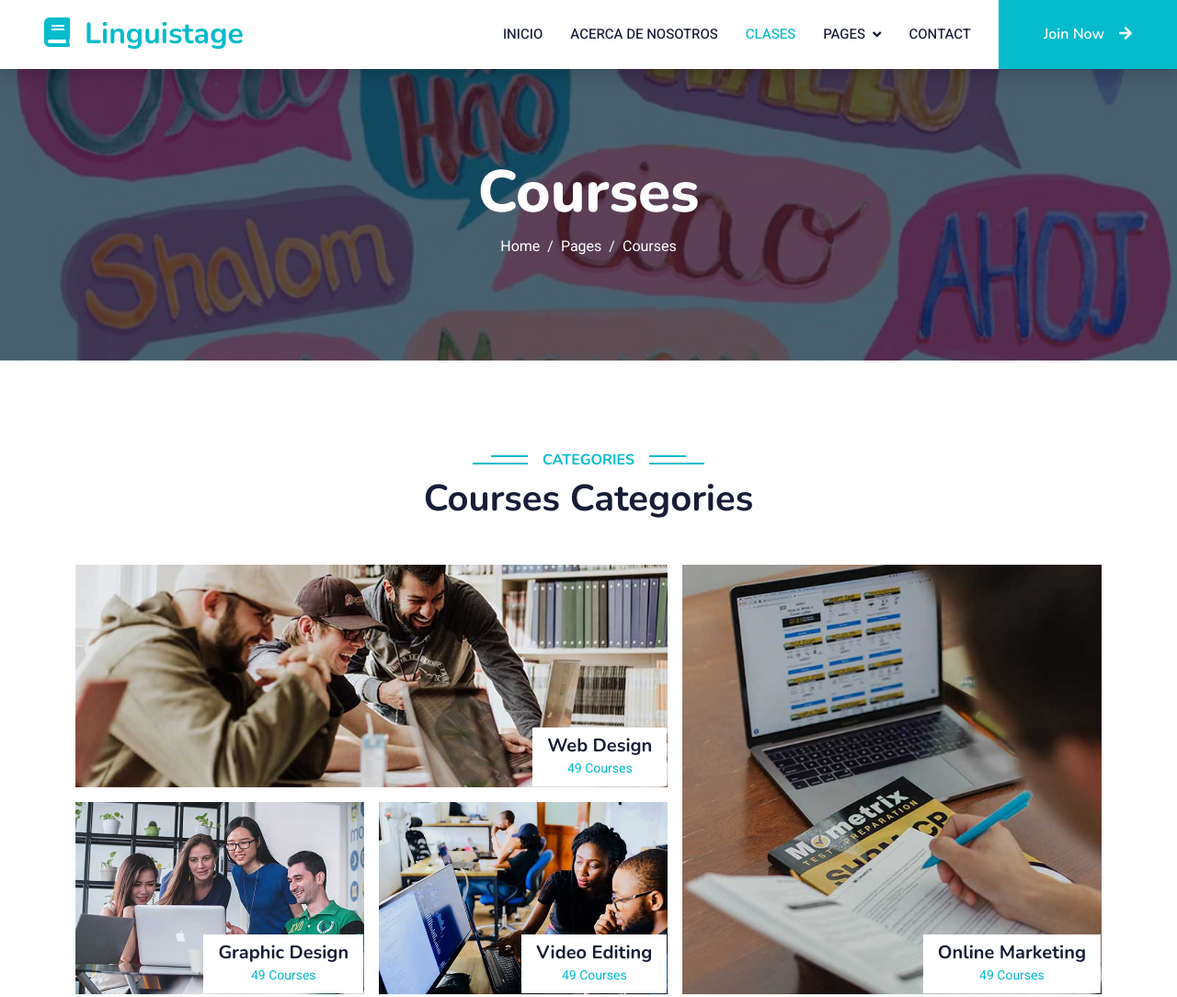
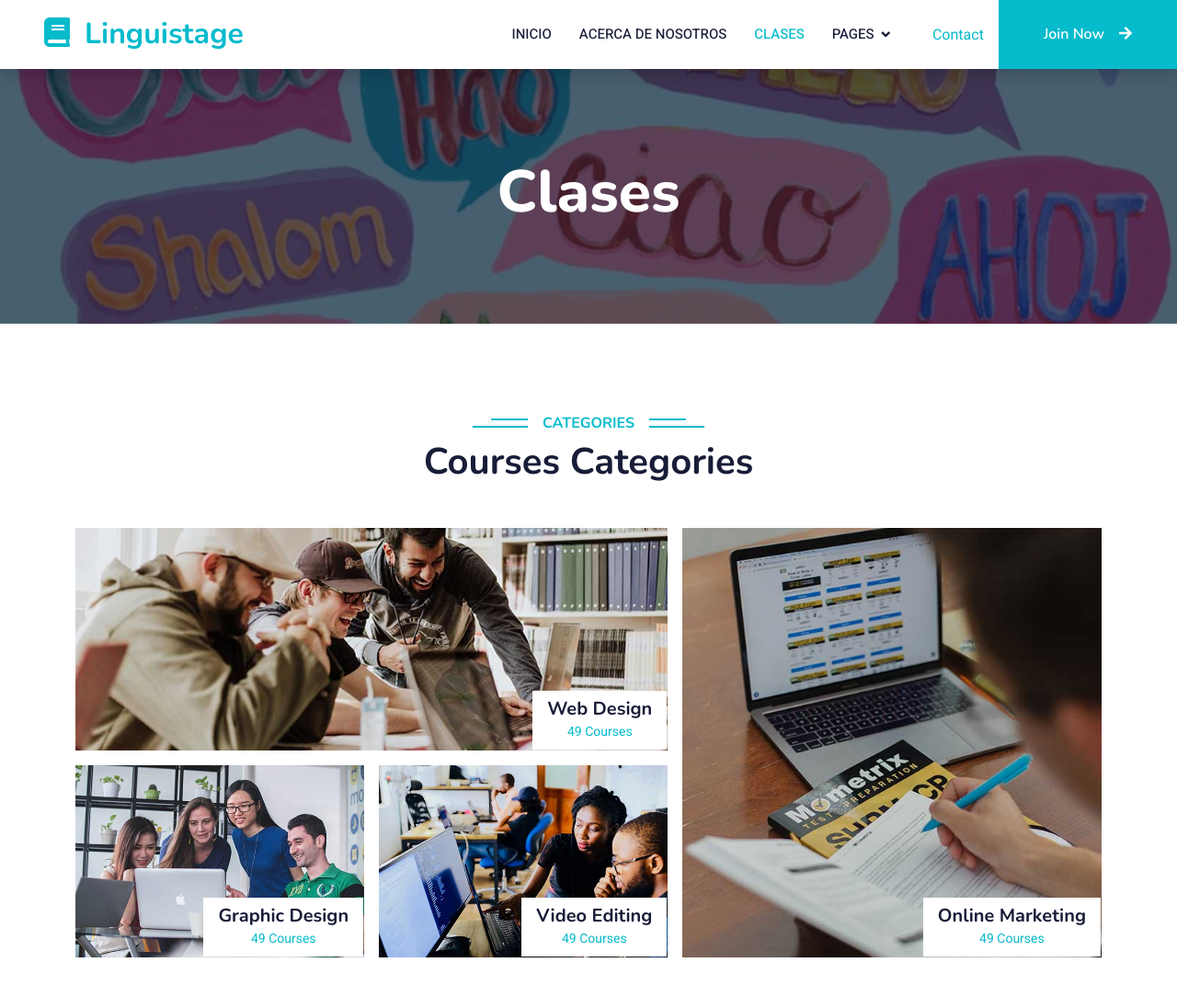
Before and after one commit to Ale1203-gg/Ale1203-gg.github.io, a plain HTML site: page courses.html in a window 1280 px wide. Shown: the top 1084 px of the page at 92% size. Drawn offline with nearby package versions, Linux system fonts and the light colour scheme.

Commit message:
Update courses.html

```diff
--- a/courses.html
+++ b/courses.html
@@ -56,10 +56,6 @@
                 <a href="courses.html" class="nav-item nav-link active">CLases</a>
                 <div class="nav-item dropdown">
                     <a href="#" class="nav-link dropdown-toggle" data-bs-toggle="dropdown">Pages</a>
-                    <div class="dropdown-menu fade-down m-0">
-                        <a href="team.html" class="dropdown-item">Our Team</a>
-                        <a href="testimonial.html" class="dropdown-item">Testimonial</a>
-                        <a href="404.html" class="dropdown-item">404 Page</a>
                     </div>
                 </div>
                 <a href="contact.html" class="nav-item nav-link">Contact</a>
@@ -75,14 +71,8 @@
         <div class="container py-5">
             <div class="row justify-content-center">
                 <div class="col-lg-10 text-center">
-                    <h1 class="display-3 text-white animated slideInDown">Courses</h1>
+                    <h1 class="display-3 text-white animated slideInDown">Clases</h1>
                     <nav aria-label="breadcrumb">
-                        <ol class="breadcrumb justify-content-center">
-                            <li class="breadcrumb-item"><a class="text-white" href="#">Home</a></li>
-                            <li class="breadcrumb-item"><a class="text-white" href="#">Pages</a></li>
-                            <li class="breadcrumb-item text-white active" aria-current="page">Courses</li>
-                        </ol>
-                    </nav>
                 </div>
             </div>
         </div>
```
